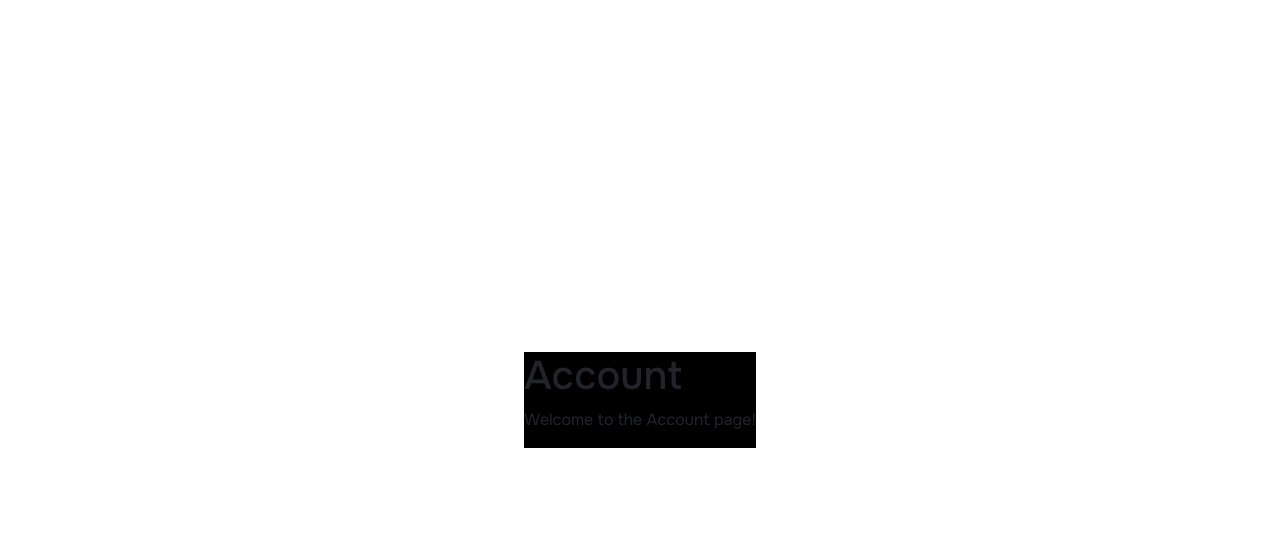
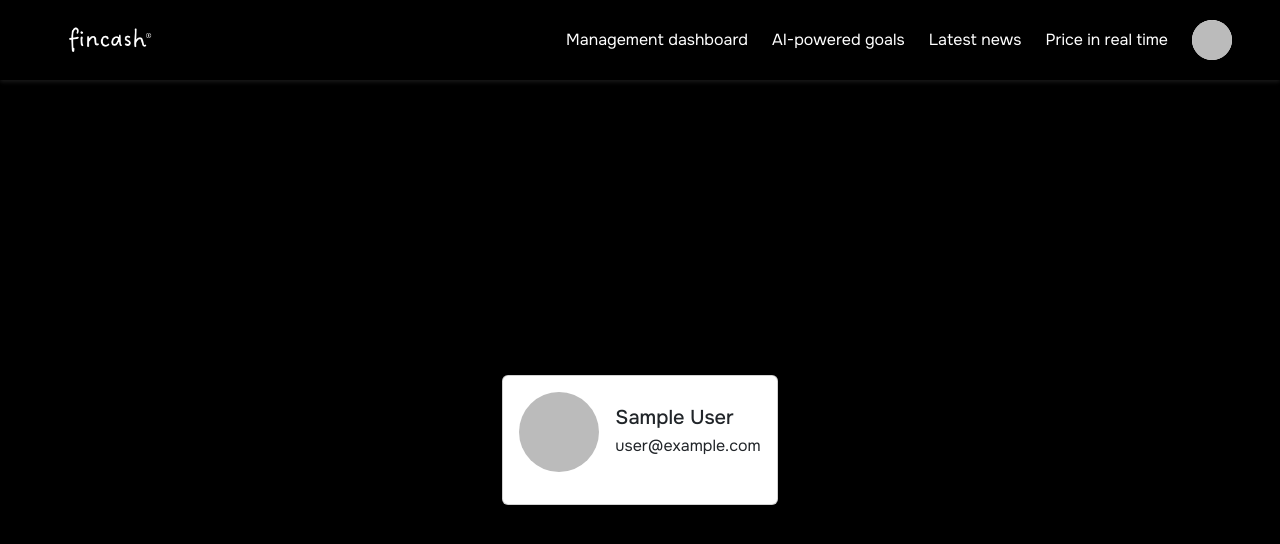
Before and after one commit to NEW-FINCASH/New-Fincash-Frontend, a React (Vite) app: page /account in a window 1280 px wide. Shown: the top 544 px of the page. Built offline with nearby package versions, Linux system fonts and the light colour scheme; no server answers; sample sign-in values are in the browser's storage.

Commit message:
style: update Header and HeaderProfile components for improved user authentication and navigation

```diff
--- a/src/components/Header.tsx
+++ b/src/components/Header.tsx
@@ -8,9 +8,9 @@ export default function Header() {
                 <div className="d-flex justify-content-between align-items-center gap-4">
                     <Link to="" className="text-white text-decoration-none">Product</Link>
                     <Link to="" className="text-white text-decoration-none">About us</Link>
-                    <Link to="" className="text-white text-decoration-none">Roadmaps</Link>
-                    <Link to="" className="text-white text-decoration-none">Sign Up</Link>
-                    <Link to="" className="text-decoration-none btn btn-light rounded-3 px-4">Sign In</Link>
+                    <Link to="" className="text-white text-decoration-none">Contact</Link>
+                    <Link to="/createaccount" className="text-white text-decoration-none">Sign Up</Link>
+                    <Link to="/connectaccount" className="text-decoration-none btn btn-light rounded-3 px-4">Sign In</Link>
                 </div>
             </div>
         </header>
--- a/src/components/HeaderProfile.tsx
+++ b/src/components/HeaderProfile.tsx
@@ -1,9 +1,28 @@
 import { Link } from "react-router-dom";
+import { onAuthStateChanged, User } from "firebase/auth";
+import { auth } from "../services/firebase";
+import { useEffect, useState } from "react";
 
 export default function HeaderProfile() {
+    const [user, setUser] = useState<User | null>(null);
+
+    useEffect(() => {
+        const unsubscribe = onAuthStateChanged(auth, (u) => {
+        if (u) {
+            setUser(u);
+        } else {
+            window.location.href = "/login";
+        }
+    });
+
+    return () => unsubscribe();
+    }, []);
+
+    if (!user) return null;
+
     return (
         <>
-            <header className="vw-100 py-3 px-5 d-flex justify-content-center align-items-center text-white" style={{ height: '80px', boxShadow: '0 2px 4px rgba(255, 255, 255, 0.1)'}}>
+        <header className="vw-100 py-3 px-5 d-flex justify-content-center align-items-center text-white" style={{ height: '80px', boxShadow: '0 2px 4px rgba(255, 255, 255, 0.1)'}}>
             <div className="d-flex justify-content-between align-items-center w-100">
                 <img src="/assets/fincash.png" alt="Logo" style={{ width: '10%'}}/>
                 <div className="d-flex justify-content-between align-items-center gap-4">
@@ -11,10 +30,13 @@ export default function HeaderProfile() {
                     <Link to="" className="text-white text-decoration-none">AI-powered goals</Link>
                     <Link to="" className="text-white text-decoration-none">Latest news</Link>
                     <Link to="" className="text-white text-decoration-none">Price in real time</Link>
-                    <Link to="" className="text-decoration-none btn btn-light rounded-5 p-1 d-flex justify-content-center align-items-center" style={{ width: '40px', height: '40px' }}>
-                        <svg xmlns="http://www.w3.org/2000/svg" width="120" height="120" fill="currentColor" className="bi bi-person-fill" viewBox="0 0 16 16">
-                            <path d="M3 14s-1 0-1-1 1-4 6-4 6 3 6 4-1 1-1 1zm5-6a3 3 0 1 0 0-6 3 3 0 0 0 0 6"/>
-                        </svg>
+                    <Link to="/account" className="text-decoration-none btn btn-light rounded-5 p-1 d-flex justify-content-center align-items-center" style={{ width: '40px', height: '40px' }}>
+                        <img
+                            src={user.photoURL ?? ""}
+                            alt={user.displayName ?? "Usuário"}
+                            className="rounded-circle"
+                            style={{ width: "40px", height: "40px", objectFit: "cover" }}
+                        />
                     </Link>
                 </div>
             </div>
--- a/src/pages/Account.tsx
+++ b/src/pages/Account.tsx
@@ -1,9 +1,45 @@
+import { onAuthStateChanged, User } from "firebase/auth";
+import { auth } from "../services/firebase";
+import { useEffect, useState } from "react";
+import HeaderProfile from "../components/HeaderProfile";
+import { Link } from "react-router-dom";
+
 export default function Account() {
+    const [user, setUser] = useState<User | null>(null);
+
+    useEffect(() => {
+        const unsubscribe = onAuthStateChanged(auth, (u) => {
+        if (u) {
+            setUser(u);
+        } else {
+            window.location.href = "/login";
+        }
+    });
+
+    return () => unsubscribe();
+    }, []);
+
+    if (!user) return null;
 
     return (
-        <div>
-        <h1>Account</h1>
-        <p>Welcome to the Account page!</p>
-        </div>
+        <>
+            <HeaderProfile />
+            <div className="d-flex justify-content-center align-items-center rounded vw-100" style={{ minHeight: "calc(100vh - 80px)" }}>
+              <div className="card profile-card p-3 mx-auto" style={{ maxWidth: "400px" }}>
+                <div className="d-flex align-items-center gap-3 mb-3">
+                  <img
+                    src={user.photoURL ?? ""}
+                    alt={user.displayName ?? "Usuário"}
+                    className="rounded-circle"
+                    style={{ width: "80px", height: "80px", objectFit: "cover" }}
+                  />
+                  <div>
+                    <h5 className="mb-1">{user.displayName}</h5>
+                    <p className="mb-0 email-text">{user.email}</p>
+                  </div>
+                </div>
+              </div>
+            </div>
+        </>
     );
 }
--- a/src/pages/Home.tsx
+++ b/src/pages/Home.tsx
@@ -24,20 +24,7 @@ export default function Home() {
     <>
     <HeaderProfile />
     <div className="d-flex justify-content-center align-items-center rounded vw-100" style={{ minHeight: "calc(100vh - 80px)" }}>
-      <div className="card profile-card p-3 mx-auto" style={{ maxWidth: "400px" }}>
-        <div className="d-flex align-items-center gap-3 mb-3">
-          <img
-            src={user.photoURL ?? ""}
-            alt={user.displayName ?? "Usuário"}
-            className="rounded-circle"
-            style={{ width: "80px", height: "80px", objectFit: "cover" }}
-          />
-          <div>
-            <h5 className="mb-1">{user.displayName}</h5>
-            <p className="mb-0 email-text">{user.email}</p>
-          </div>
-        </div>
-      </div>
+      <h1>home</h1>
     </div>
     </>
   );
```
